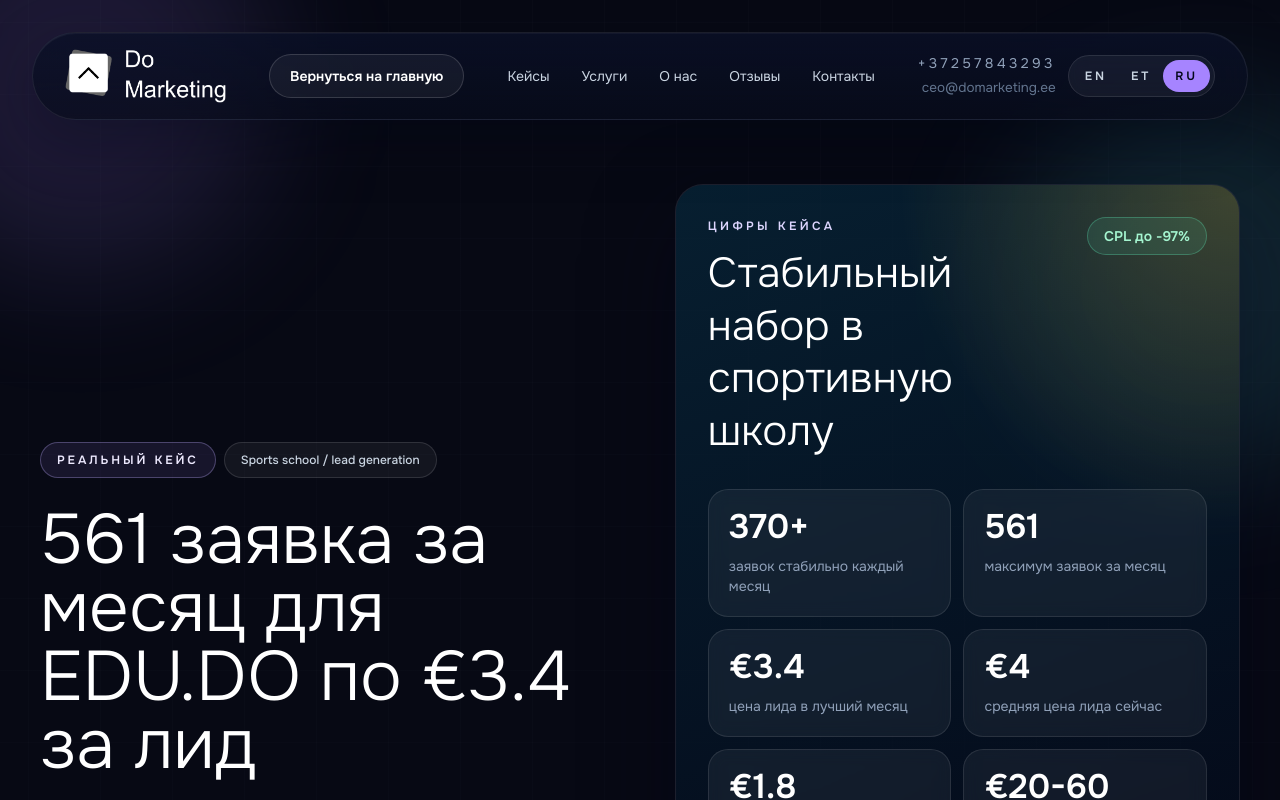
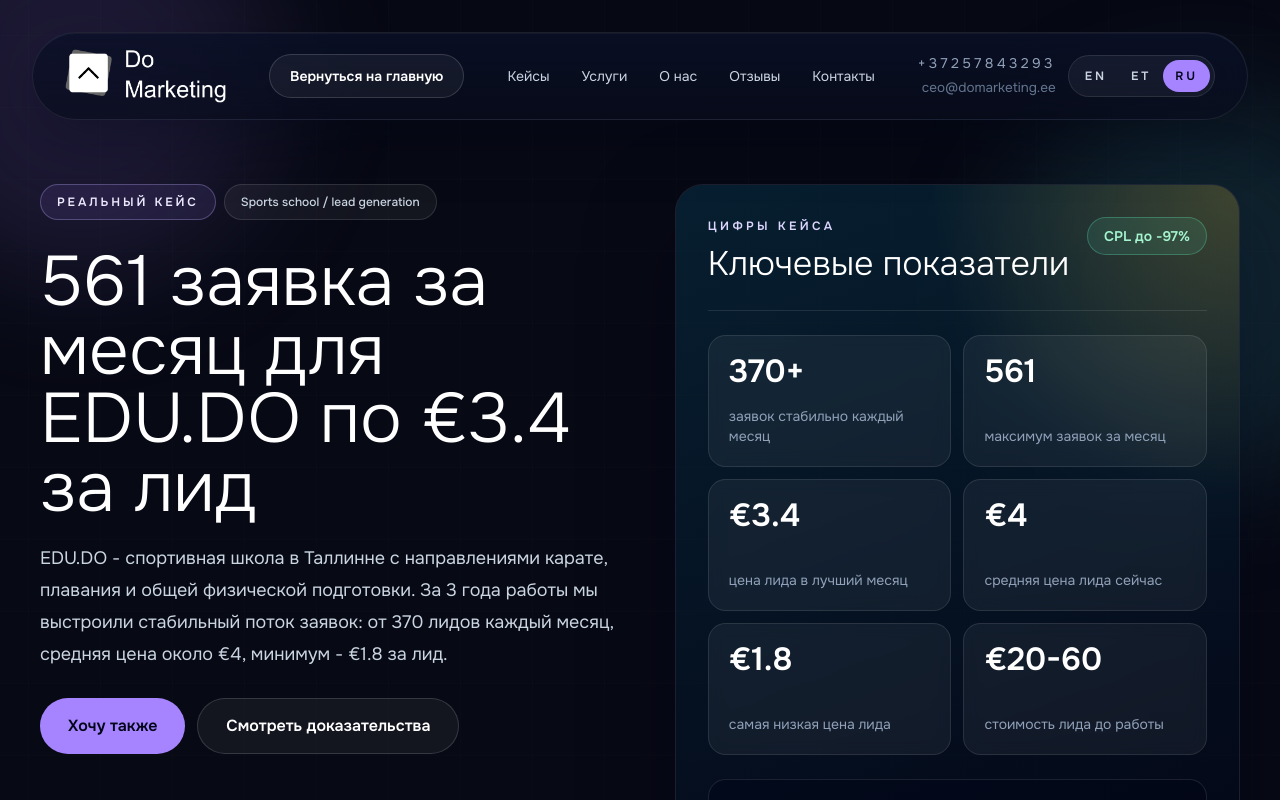
Before and after one commit to ignatevako-ko/site, a Next.js app: page /cases/edu-do in a window 1280 px wide. Shown: the top 800 px of the page. Built offline with nearby package versions, Linux system fonts and the light colour scheme.

Commit message:
Polish EDU.DO hero metrics layout

```diff
--- a/src/app/cases/edu-do/page.tsx
+++ b/src/app/cases/edu-do/page.tsx
@@ -285,7 +285,7 @@ export default function EduDoCasePage() {
           </div>
         </header>
 
-        <section className="grid gap-10 py-12 lg:grid-cols-[1fr_0.95fr] lg:items-end lg:py-16">
+        <section className="grid gap-10 py-12 lg:grid-cols-[1fr_0.95fr] lg:items-start lg:py-16">
           <div className="space-y-7">
             <div className="flex flex-wrap gap-2">
               <span className="rounded-full border border-violet-300/30 bg-violet-400/10 px-4 py-2 text-[12px] font-semibold uppercase tracking-[0.24em] text-violet-100">
@@ -324,16 +324,16 @@ export default function EduDoCasePage() {
             </div>
           </div>
 
-          <div className="relative min-h-[34rem] overflow-hidden rounded-[1.75rem] border border-white/10 bg-slate-950/60 p-6 shadow-[0_30px_90px_rgba(2,6,23,0.38)] sm:p-8">
+          <div className="relative overflow-hidden rounded-[1.75rem] border border-white/10 bg-slate-950/60 p-6 shadow-[0_30px_90px_rgba(2,6,23,0.38)] sm:p-8">
             <div className="absolute inset-0 bg-[radial-gradient(circle_at_top_right,rgba(251,191,36,0.22),transparent_34%),linear-gradient(160deg,rgba(34,211,238,0.12),rgba(7,9,20,0.15))]" />
-            <div className="relative flex h-full min-h-[30rem] flex-col justify-between gap-8">
-              <div className="flex flex-col gap-4 sm:flex-row sm:items-start sm:justify-between">
-                <div className="space-y-3">
+            <div className="relative flex flex-col gap-6">
+              <div className="flex flex-col gap-4 border-b border-white/10 pb-6 sm:flex-row sm:items-start sm:justify-between">
+                <div className="space-y-2">
                   <p className="text-[12px] font-semibold uppercase tracking-[0.28em] text-violet-200">
                     Цифры кейса
                   </p>
-                  <h2 className="max-w-lg text-[34px] font-light leading-tight text-white sm:text-[42px]">
-                    Стабильный набор в спортивную школу
+                  <h2 className="text-[28px] font-light leading-tight text-white sm:text-[34px]">
+                    Ключевые показатели
                   </h2>
                 </div>
                 <div className="shrink-0 rounded-full border border-emerald-300/30 bg-emerald-300/10 px-4 py-2 text-sm font-semibold text-emerald-200">
@@ -343,14 +343,17 @@ export default function EduDoCasePage() {
 
               <div className="grid gap-3 sm:grid-cols-2">
                 {heroStats.map((item) => (
-                  <div key={item.label} className="rounded-[1.25rem] border border-white/10 bg-white/[0.055] p-5 backdrop-blur">
-                    <p className="text-[34px] font-semibold leading-none text-white">{item.value}</p>
-                    <p className="mt-3 text-sm leading-5 text-slate-400">{item.label}</p>
+                  <div
+                    key={item.label}
+                    className="flex min-h-[8.25rem] flex-col justify-between rounded-[1.1rem] border border-white/10 bg-white/[0.055] p-5 backdrop-blur"
+                  >
+                    <p className="text-[32px] font-semibold leading-none text-white">{item.value}</p>
+                    <p className="text-sm leading-5 text-slate-400">{item.label}</p>
                   </div>
                 ))}
               </div>
 
-              <div className="rounded-[1.25rem] border border-white/10 bg-slate-950/45 p-5">
+              <div className="rounded-[1.1rem] border border-white/10 bg-slate-950/45 px-5 py-4">
                 <p className="text-sm leading-6 text-slate-300">
                   Результат подтвержден скринами из рекламного кабинета и
                   перепиской с клиентом: 401, 520 и 561 заявка в месяц.
```
